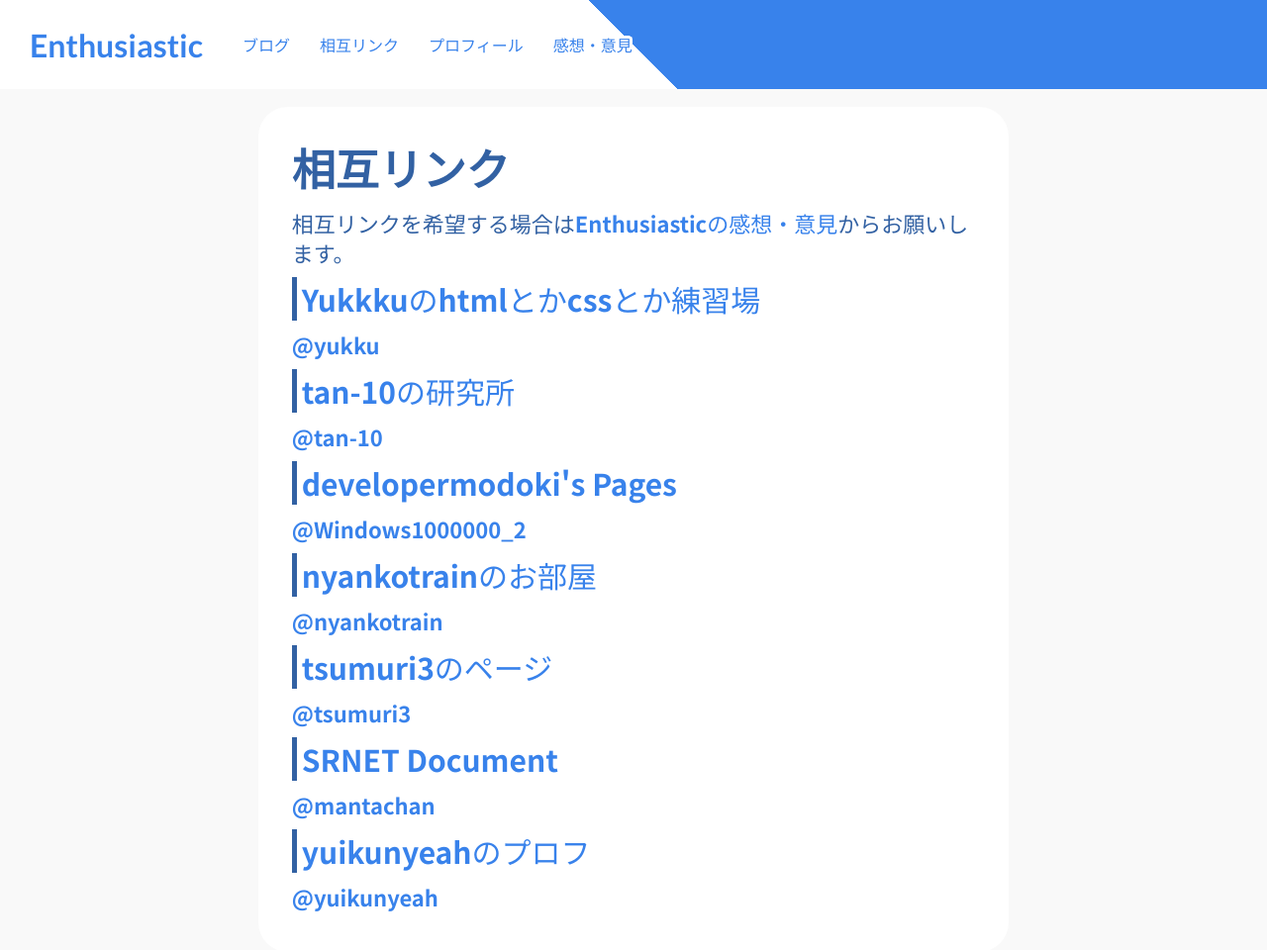
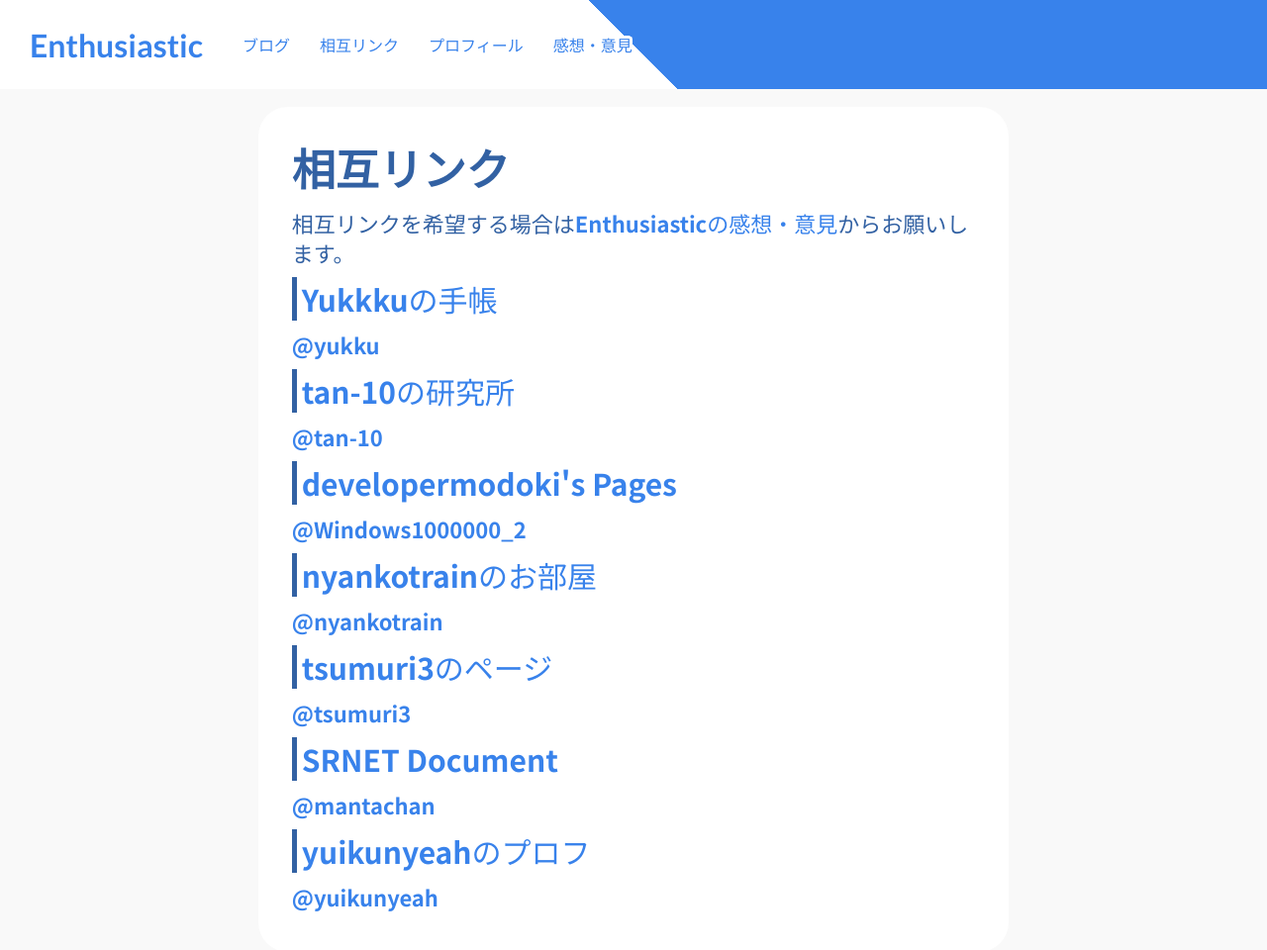
Before and after one commit to Diawadenta/Diawadenta.github.io, a Jekyll site: the page built from interlinks.md, in a window 1280 px wide and 975 px high. Shown: the top 960 px of the window at 99% size. Built offline with Jekyll 4.4.1, drawn with Linux system fonts in a browser that asks for light colours.

Commit message:
Update interlinks.md

```diff
--- a/interlinks.md
+++ b/interlinks.md
@@ -4,7 +4,7 @@ pagename: 相互リンク
 ---
 相互リンクを希望する場合は<a href="https://scratch.mit.edu/studios/27464523/">Enthusiasticの感想・意見</a>からお願いします。
 
-<h2><a href="https://yukkku.github.io/">Yukkkuのhtmlとかcssとか練習場</a></h2>
+<h2><a href="https://yukkku.github.io/">Yukkkuの手帳</a></h2>
 
 <a href="https://scratch.mit.edu/users/yukku/">@yukku</a>
 
```
